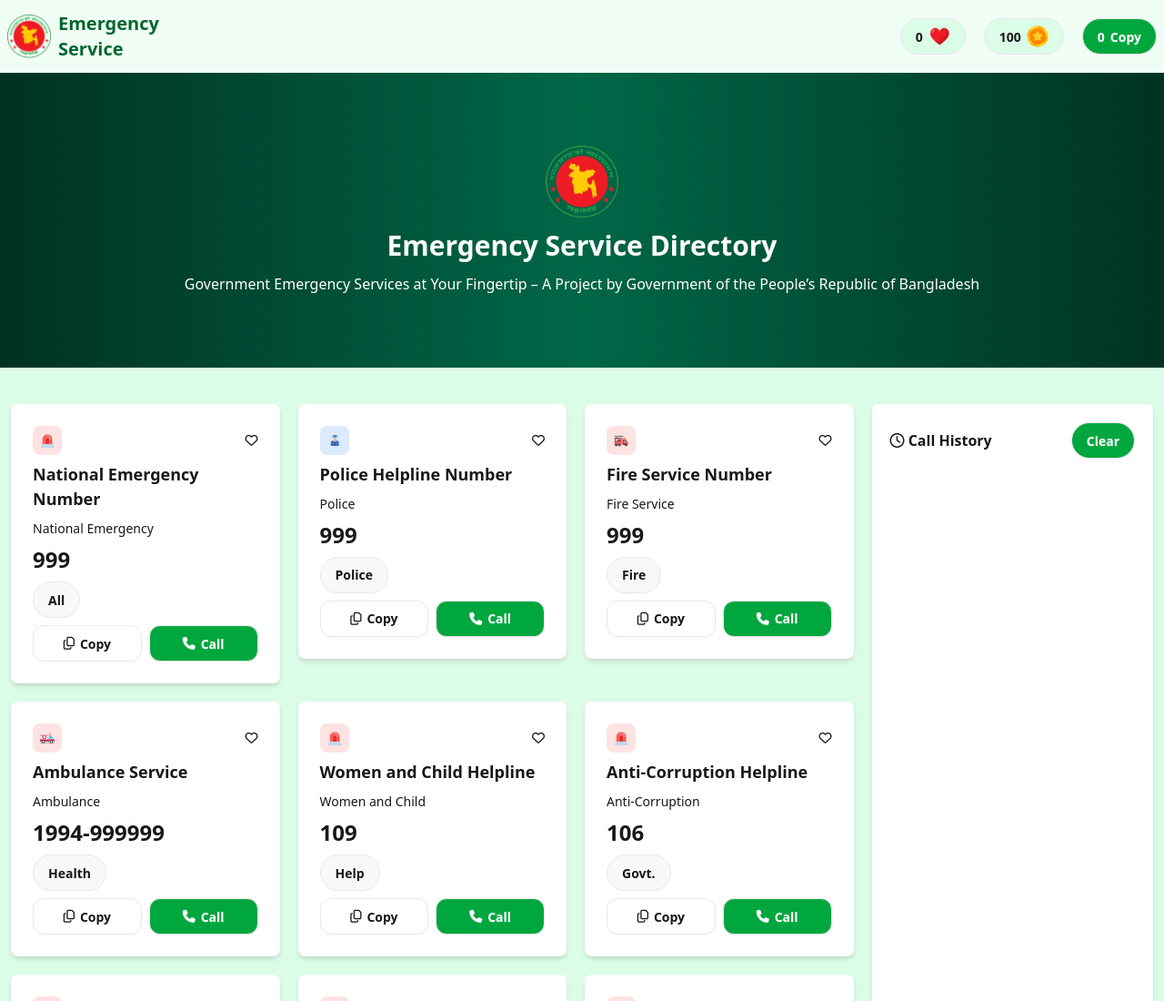
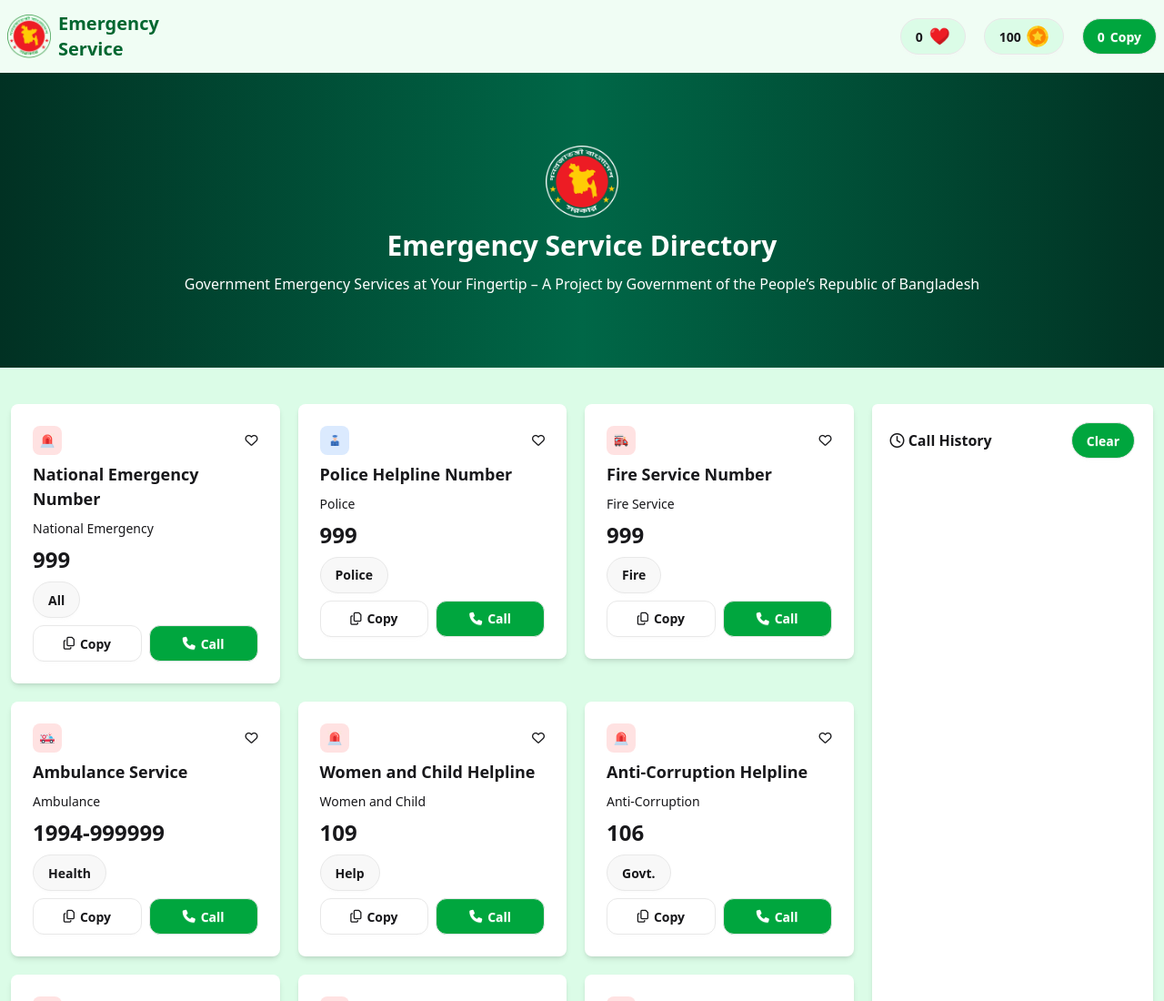
Before and after one commit to Mohammad-Rofikul-Islam-Hasan/B12A05-Emergency-Hotline, a plain HTML site: page index.html in a window 1280 px wide. Shown: the top 1100 px of the page at 91% size. Drawn offline with nearby package versions, Linux system fonts and the light colour scheme.

Commit message:
'Banner Logo' Updated

```diff
--- a/index.html
+++ b/index.html
@@ -49,7 +49,7 @@
       <section
         class="banner py-20 bg-[linear-gradient(90deg,rgba(1,49,35,1),rgba(0,103,71,1)_50%,rgba(1,50,35,1)_100%)] flex flex-col justify-center items-center text-center"
       >
-        <img class="w-20" src="assets/logo.png" alt="" />
+        <img class="w-20" src="assets/logo-dark.png" alt="" />
         <h2 class="text-3xl font-bold text-white py-3">
           Emergency Service Directory
         </h2>
```
